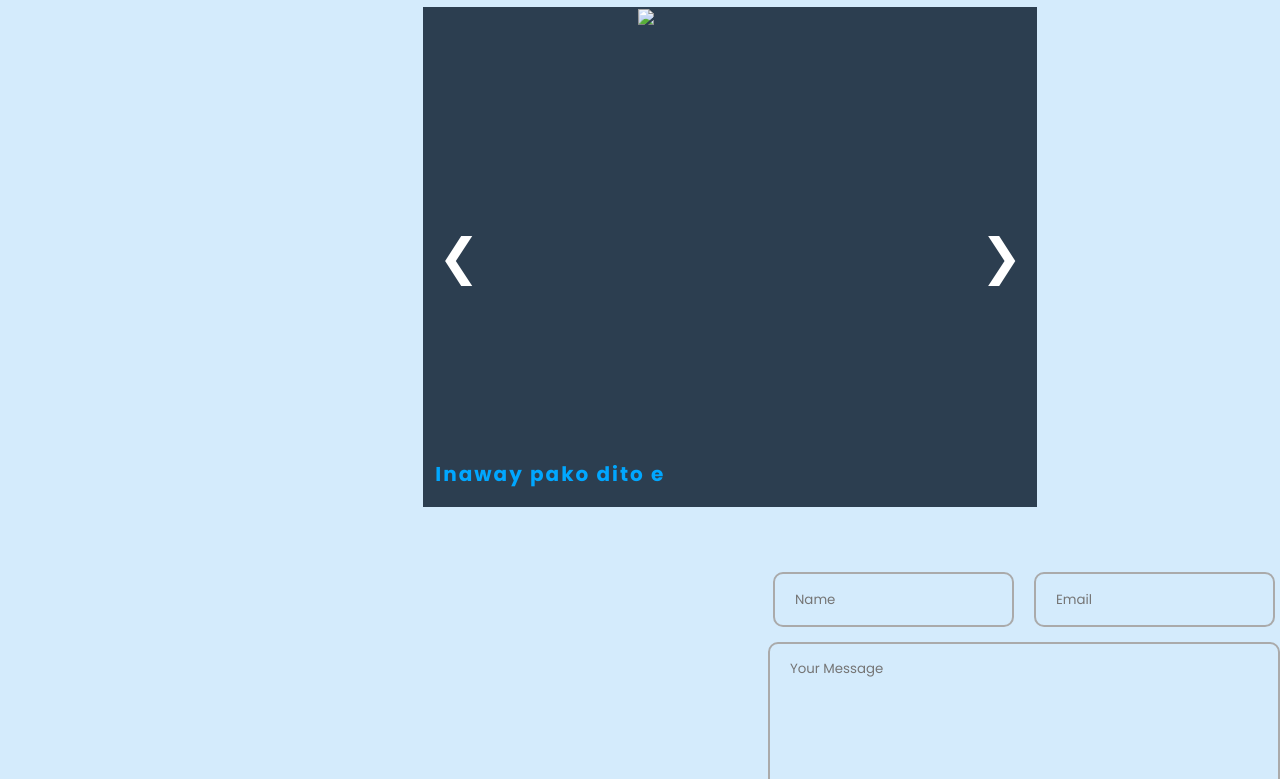
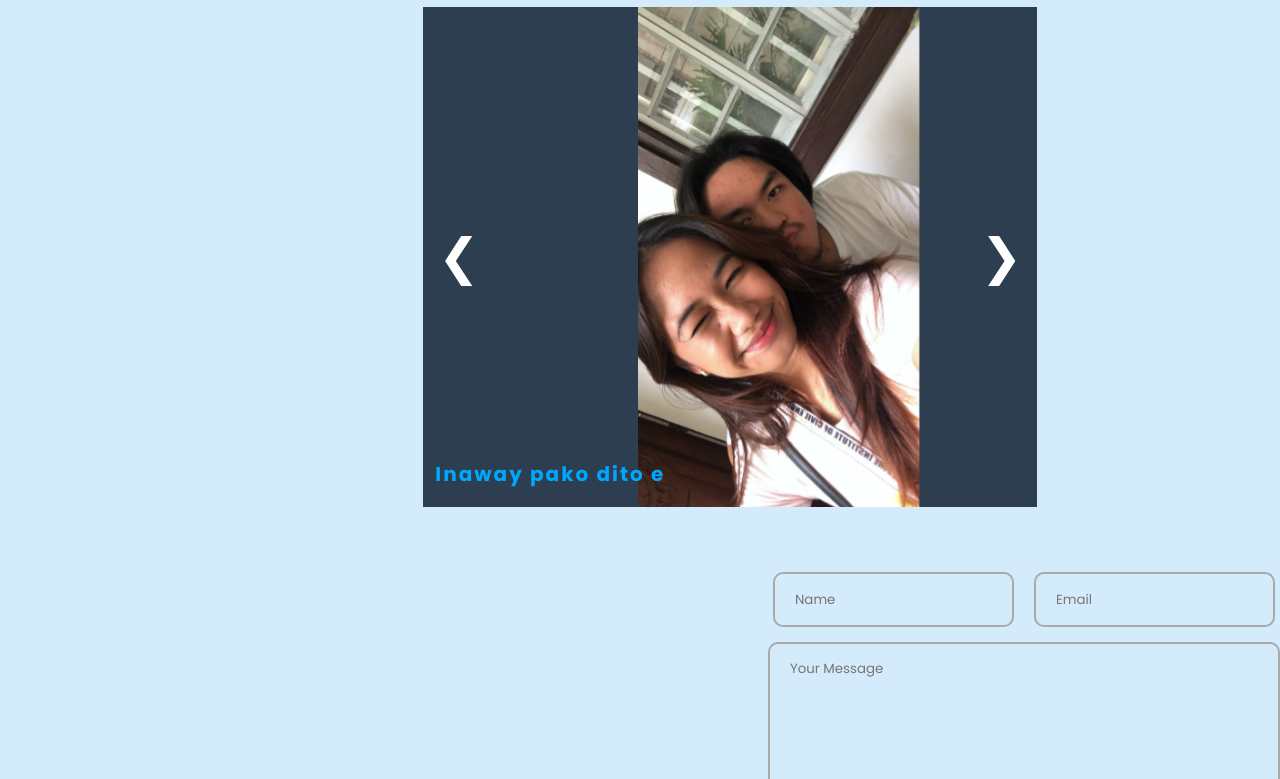
Before and after one commit to aeirizeee/firstanniversary, a plain HTML site: page index.html in a window 1280 px wide. Shown: the part 93-872 px from the top of the page. Drawn offline with nearby package versions, Linux system fonts and the light colour scheme; a script that the page names is missing.

Commit message:
Update index.html

```diff
--- a/index.html
+++ b/index.html
@@ -53,7 +53,7 @@
                     <h1>Inaway pako dito e</h1>
 
                 </div>
-                <img src="ourpic/1.JPG" style="margin-left: 35%; height: 100%;">
+                <img src="1.JPG" style="margin-left: 35%; height: 100%;">
             </div>
 
             <div class="myslide fade">
```
